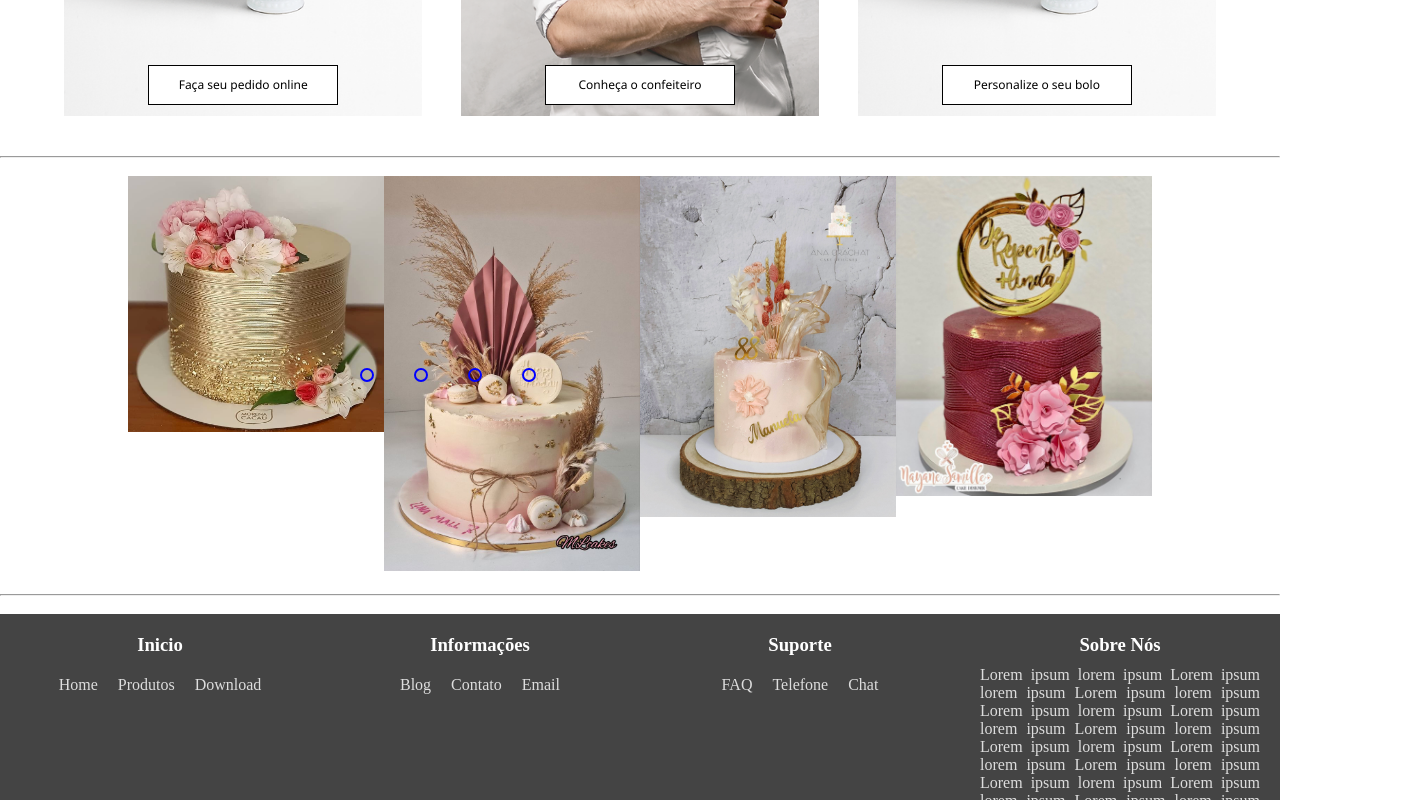
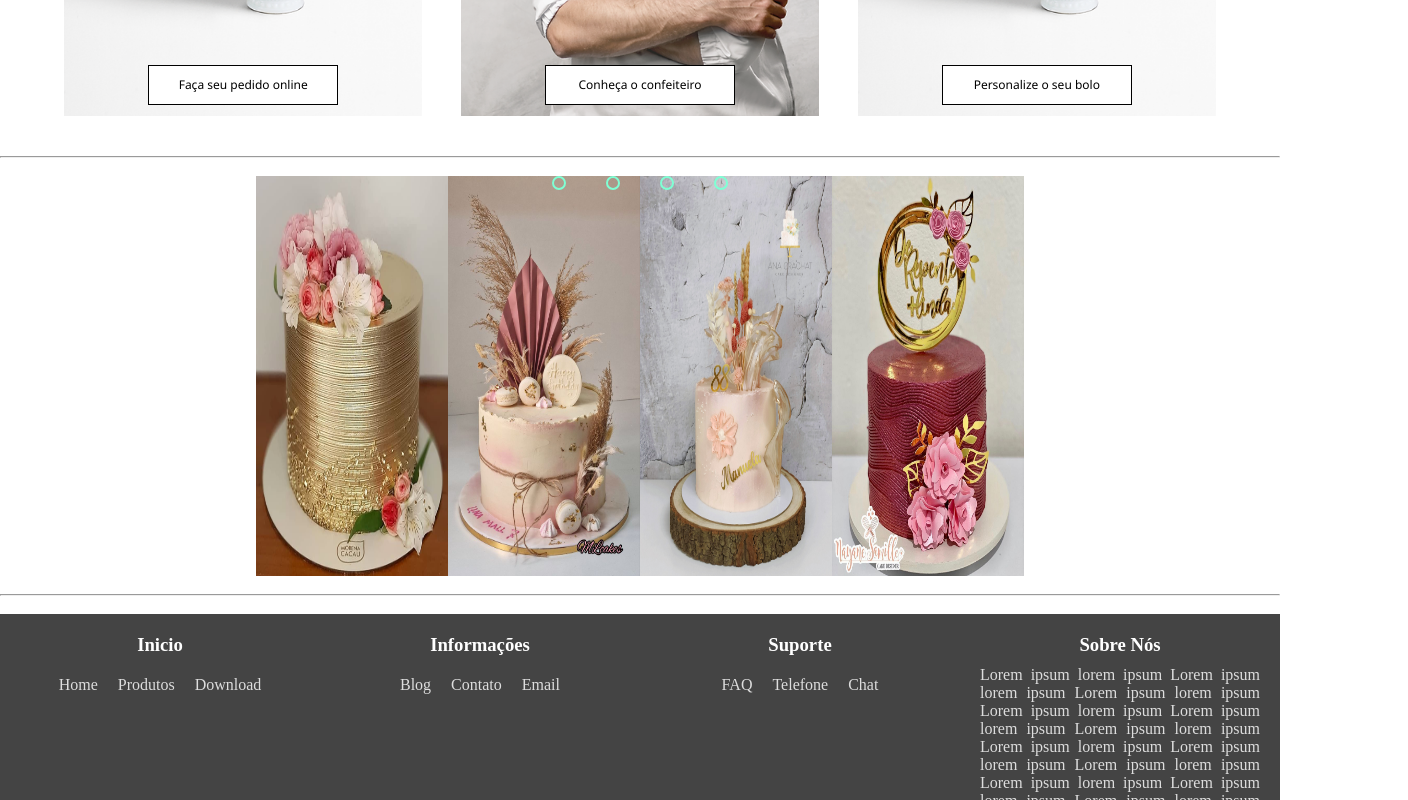
Before and after one commit to yohran1/srmackfly, a React (Create React App) app: page / in a window 1280 px wide. Shown: the part 1500-2300 px from the top of the page, 1408 px wide, since content can reach past the window. Built offline with nearby package versions, Linux system fonts and the light colour scheme.

Commit message:
Tentando resolver bug no carrocel

```diff
--- a/src/App.css
+++ b/src/App.css
@@ -5,7 +5,10 @@
   box-sizing: border-box;
   font-family: 'Times New Roman', Times, serif;
 }
-
+body{
+  width: 100vw;
+  height: 100vh;
+}
 .menu ul li{
   list-style: none;
 }
@@ -85,9 +88,11 @@
 .no{
   background-color: transparent;
 }
+/* ====================================== Carrocel ================================================= */
 .slider{
+  /* position: absolute; */
   margin: 0 auto;
-  width: 80%;
+  width: 60%;
   height: 400px;
   overflow: hidden;
 }
@@ -125,16 +130,14 @@
 }
 .slide{
   width: 25%;
-  position: relative;
+  transition: 1s;
+  /* position: relative; */
 }
 .slide img{
   width: 100%;
-
+  height: 100%;
 }
-.bolo_slide1{
-
-}
-.navigation-auto div{
+/* .navigation-auto div{
   border: 2px solid blue;
   padding: 5px;
   border-radius: 10px;
@@ -150,19 +153,17 @@
 }
 .navigation-auto div:not(:last-child){
   margin-right: 40px;
-}
-.auto-btn1{
+} */
+.manual-navigation{
+  position: absolute;
+
+  left: 50%;
+  transform: translate(-50%);
+  display: flex;
 
 }
-.manual-navigation{
-  position: absolute;
-  width: 100%;
-  margin-top: -40px;
-  display: flex;
-  justify-content: center;
-}
 .manual-btn{
-  border: 2px solid white;
+  border: 2px solid aquamarine;
   padding: 5px;
   border-radius: 10px;
   cursor: pointer;
@@ -172,8 +173,9 @@
   margin-right: 40px;
 }
 .manual-btn:hover{
-  background-color: white;
+  background-color: aquamarine;
 }
+/* ================================================================================================================ */
 .c2{
   text-align: center;
   margin: auto;
--- a/src/Projeto.js
+++ b/src/Projeto.js
@@ -74,17 +74,18 @@ export default function Projeto(props){
                     <input type="radio" name="radio-btn" id="radio4" />
 
                     <div className="slide first">
-                        <img className="bolo_slide1" src={bolo_slide1} alt="Bolo_slide"></img>
+                        <img src={bolo_slide1} alt="Bolo_slide"></img>
                     </div>
                     <div className="slide">
-                        <img className="bolo_slide1" src={bolo_slide2} alt="Bolo_slide"></img>
+                        <img src={bolo_slide2} alt="Bolo_slide"></img>
                     </div>
                     <div className="slide first">
-                        <img className="bolo_slide1" src={bolo_slide3} alt="Bolo_slide"></img>
+                        <img src={bolo_slide3} alt="Bolo_slide"></img>
                     </div>
                     <div className="slide first">
-                        <img className="bolo_slide1" src={bolo_slide4} alt="Bolo_slide"></img>
+                        <img src={bolo_slide4} alt="Bolo_slide"></img>
                     </div>
+
 
                     <div className="navigation-auto">
                         <div className="auto-btn1"></div>
```
